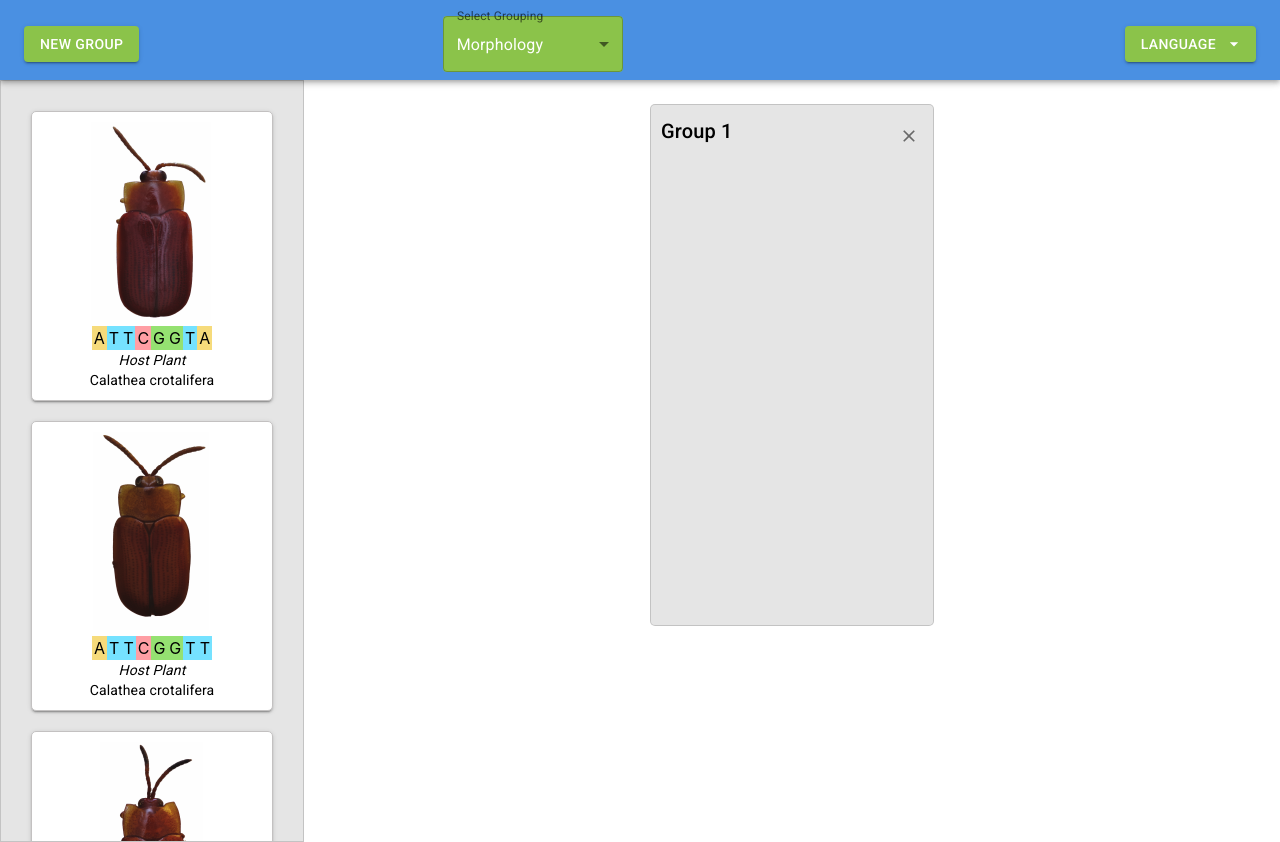
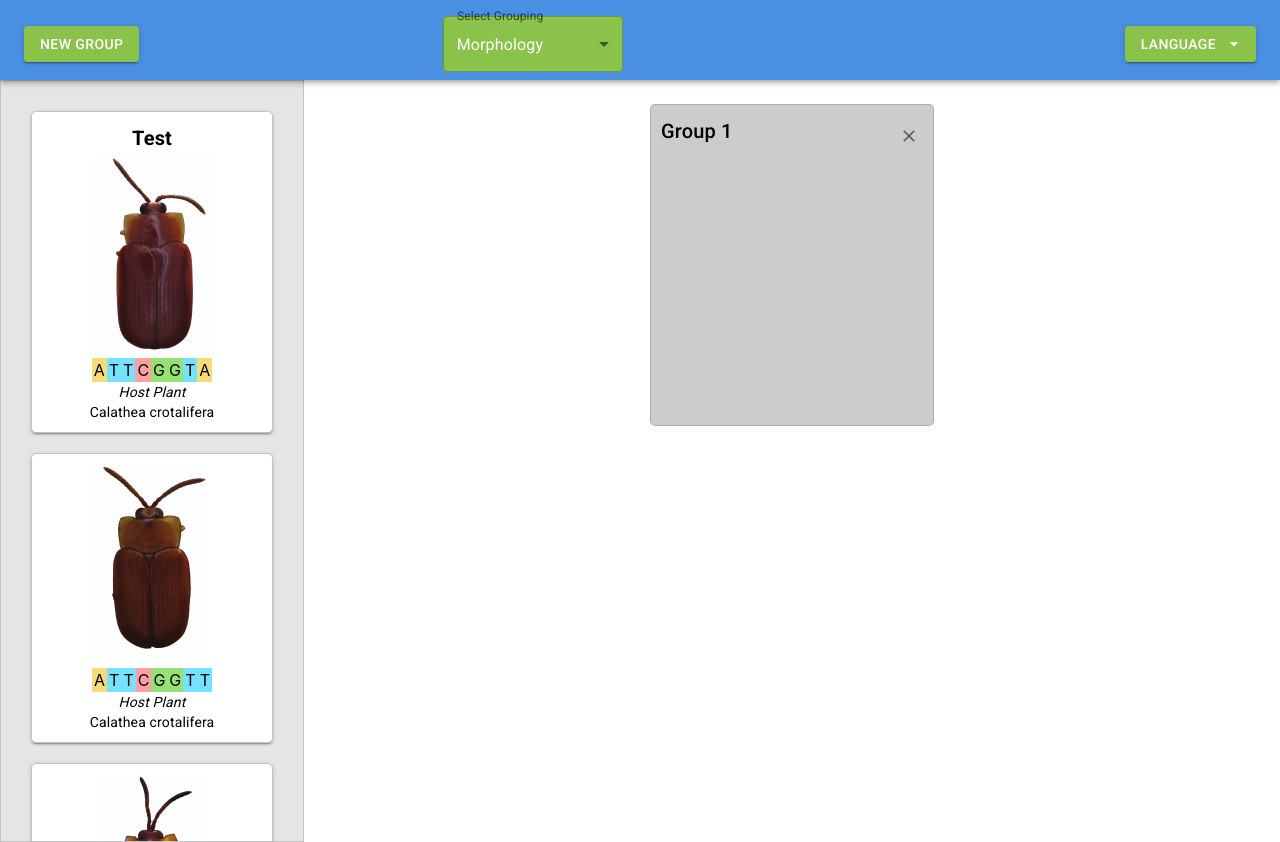
Before and after one commit to ocelots-rcn/EcoSort, a React (Create React App) app: page / in a window 1280 px wide. Both pictures are taken after a click on the button "NEW GROUP". Built offline with nearby package versions, Linux system fonts and the light colour scheme.

Commit message:
CSS updates and simplification

```diff
--- a/src/Bin.js
+++ b/src/Bin.js
@@ -39,13 +39,15 @@ const Bin = ({ id }) => {
   };
 
   return (
+    /* Main container */
     <Box
       ref={drop}
       sx={{
-        minHeight: '250px',
-        maxHeight: '500px',
         minWidth: '262px',
-        backgroundColor: isOver ? '#e0e0e0' : 'rgb(0 0 0 / 0.1)',
+        height: 'fit-content',
+        minHeight: '300px',
+        maxHeight: '600px',
+        backgroundColor: isOver ? 'rgb(0 0 0 / 0.1)' : 'rgb(0 0 0 / 0.2)',
         border: '1px solid rgb(0 0 0 / 0.15)',
         borderRadius: '5px',
         marginBottom: '10px',
@@ -55,6 +57,7 @@ const Bin = ({ id }) => {
         position: 'relative',
       }}
     >
+      {/*Header container */}
       <Box sx={{ display: 'flex', justifyContent: 'space-between', alignItems: 'center' }}>
         <Typography variant="h6" sx={{ marginBottom: '10px' }}>{translation['group']} {id}</Typography>
         <IconButton
@@ -72,17 +75,17 @@ const Bin = ({ id }) => {
           <CloseIcon fontSize="small" />
         </IconButton>
       </Box>
+      {/* Card Container */}
       <Box
         sx={{
           display: 'flex',
           flexWrap: 'wrap',
           gap: '10px',
-          maxHeight: binCards.length > 1 ? 'calc(100% - 40px)' : 'auto',
           overflowY: binCards.length > 1 ? 'auto' : 'hidden',
         }}
       >
         {binCards.map(card => (
-          <Card key={card.id} card={card} sx={{ marginBottom: '10px', flex: '0 0 calc(50% - 5px)' }} />
+          <Card key={card.id} card={card} />
         ))}
       </Box>
     </Box>
--- a/src/DataProvider.js
+++ b/src/DataProvider.js
@@ -8,8 +8,8 @@ const ImageContainer = ({ feature_data}) => {
     const languageContext = useContext(LanguageContext);
 
     return <Box>
+        {feature_data.label['en'] && <Typography variant="h6" sx={{ fontWeight: 'bold' }}>{languageContext.translateBlock(feature_data.label)}</Typography>}
         <img src={feature_data.data} alt="card feature" style={{ maxWidth: '200px', maxHeight: '200px' }} />
-        {feature_data.label['en'] && <Typography variant="h6" sx={{ fontWeight: 'bold' }}>{languageContext.translateBlock(feature_data.label)}</Typography>}
     </Box>
 };
 
```
Also changed, not shown: src/DataSet.js.
